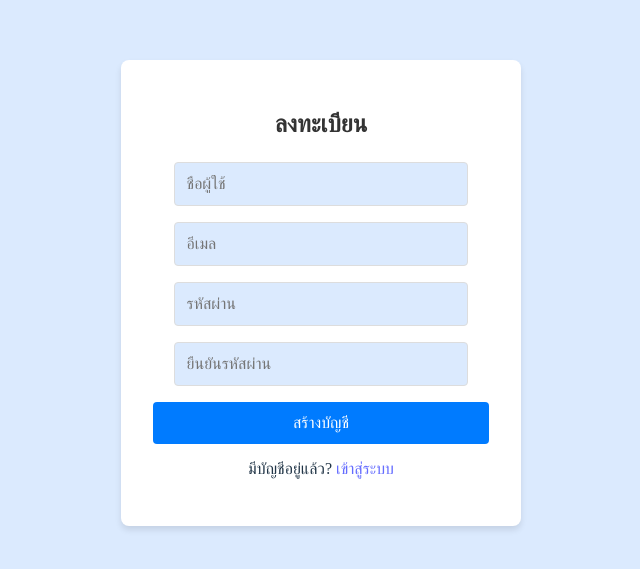
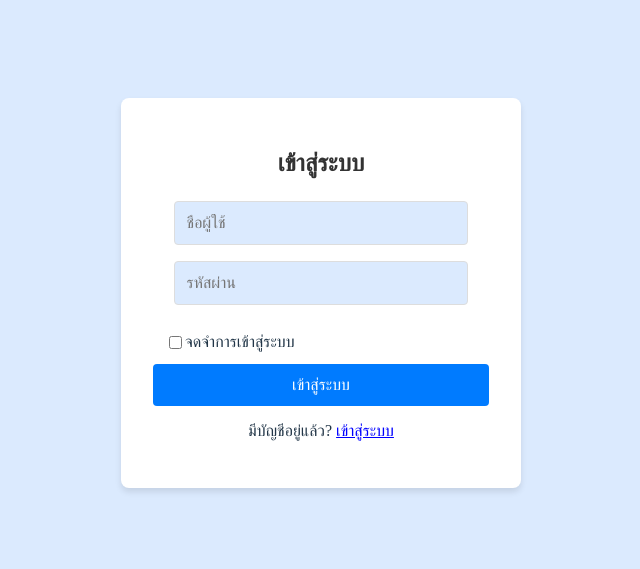
Before and after one commit to Tiger66070167/Dental-clinic-service-booking-website, a React (Vite) app: page /login in a window 1280 px wide. Shown: the part 107-676 px from the top of the page, without its empty margins (319-959 px from the left). Built offline with nearby package versions, Linux system fonts and the light colour scheme.

Commit message:
login
add login and it css.

```diff
--- a/package.json
+++ b/package.json
@@ -13,7 +13,8 @@
     "framer-motion": "^12.4.1",
     "react": "^19.0.0",
     "react-dom": "^19.0.0",
-    "react-icons": "^5.4.0"
+    "react-icons": "^5.4.0",
+    "react-router-dom": "^7.1.5"
   },
   "devDependencies": {
     "@eslint/js": "^9.19.0",
--- a/src/App.jsx
+++ b/src/App.jsx
@@ -1,8 +1,16 @@
-import Register from "./Register"
+import { BrowserRouter as Router, Routes, Route } from 'react-router-dom';
+import Register from './Register';
+import Login from './Login';
 
-
-function App(){
-  return <Register></Register>
+function App() {
+  return (
+    <Router>
+      <Routes>
+        <Route path="/register" element={<Register />} />
+        <Route path="/login" element={<Login />} />
+      </Routes>
+    </Router>
+  );
 }
 
 export default App;
--- /dev/null
+++ b/src/Login.jsx
@@ -0,0 +1,83 @@
+import React, { useState } from 'react';
+import { useNavigate } from 'react-router-dom';
+
+const Register = () => {
+  const navigate = useNavigate(); // ใช้ Hook นี้เพื่อเปลี่ยนหน้า
+
+  const [formData, setFormData] = useState({
+    username: '',
+    password: '',
+    remember:''
+  });
+
+  const handleChange = (e) => {
+    const { name, value } = e.target;
+    setFormData({
+      ...formData,
+      [name]: value
+    });
+  };
+
+  const handleSubmit = (e) => {
+    e.preventDefault();
+    if (formData.password !== formData.confirmPassword) {
+      alert('รหัสผ่านไม่ตรงกัน');
+      return;
+    }
+    console.log('ข้อมูลที่ลงทะเบียน:', formData);
+    // ส่งข้อมูลไปยังเซิร์ฟเวอร์หรือทำการลงทะเบียน
+  };
+
+  return (
+    <div className='container'>
+      <div className="register-container center">
+        <div className="register-card">
+          <h2 className="register-title">เข้าสู่ระบบ</h2>
+          <form onSubmit={handleSubmit}>
+            <div className="form-group">
+              <input
+                type="text"
+                className="form-control"
+                id="username"
+                name="username"
+                value={formData.username}
+                onChange={handleChange}
+                required
+                placeholder="ชื่อผู้ใช้"
+              />
+            </div>
+            <div className="form-group">
+              <input
+                type="password"
+                className="form-control"
+                id="password"
+                name="password"
+                value={formData.password}
+                onChange={handleChange}
+                required
+                placeholder="รหัสผ่าน"
+              />
+            </div>
+            <div className="check">
+              <input
+                type="checkbox"
+                className="form-control"
+                id="remember"
+                name="remember"
+                value={formData.remember}
+                onChange={handleChange}
+                required
+              />จดจำการเข้าสู่ระบบ
+            </div>
+            <button type="submit" className="register-button">เข้าสู่ระบบ</button>
+          </form>
+          <div className="text-center mt-3">
+            <p>มีบัญชีอยู่แล้ว? <span className="login-link" onClick={() => navigate('/register')} style={{ cursor: 'pointer', color: 'blue', textDecoration: 'underline' }}>เข้าสู่ระบบ</span></p>
+          </div>
+        </div>
+      </div>
+    </div>
+  );
+};
+
+export default Register;
--- a/src/Register.jsx
+++ b/src/Register.jsx
@@ -1,6 +1,9 @@
 import React, { useState } from 'react';
+import { useNavigate } from 'react-router-dom';
 
 const Register = () => {
+  const navigate = useNavigate(); // ใช้ Hook นี้เพื่อเปลี่ยนหน้า
+
   const [formData, setFormData] = useState({
     username: '',
     email: '',
@@ -83,7 +86,7 @@ const Register = () => {
             <button type="submit" className="register-button">สร้างบัญชี</button>
           </form>
           <div className="text-center mt-3">
-            <p>มีบัญชีอยู่แล้ว? <a href="/login">เข้าสู่ระบบ</a></p>
+            <p>มีบัญชีอยู่แล้ว? <span className="login-link" onClick={() => navigate('/login')} style={{ cursor: 'pointer', color: 'blue', textDecoration: 'underline' }}>เข้าสู่ระบบ</span></p>
           </div>
         </div>
       </div>
--- a/src/index.css
+++ b/src/index.css
@@ -146,6 +146,15 @@ button:focus-visible {
   margin-bottom: 1rem;
 }
 
+.check{
+  margin-bottom: 0rem;
+  position: relative;
+  width: 100%;
+  display: flex;
+  justify-content:left;
+  padding: 0.75rem;
+}
+
 .form-group input {
   width: 80%;
   padding: 0.75rem;
```
Also changed, not shown: 1 other file (tests, documents, lock files or other folders).
